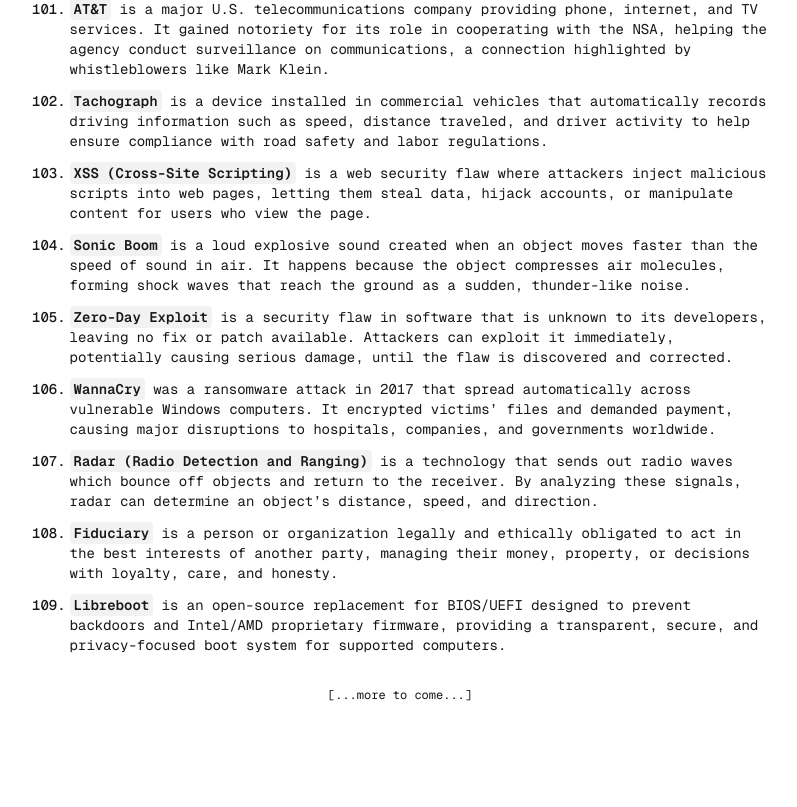
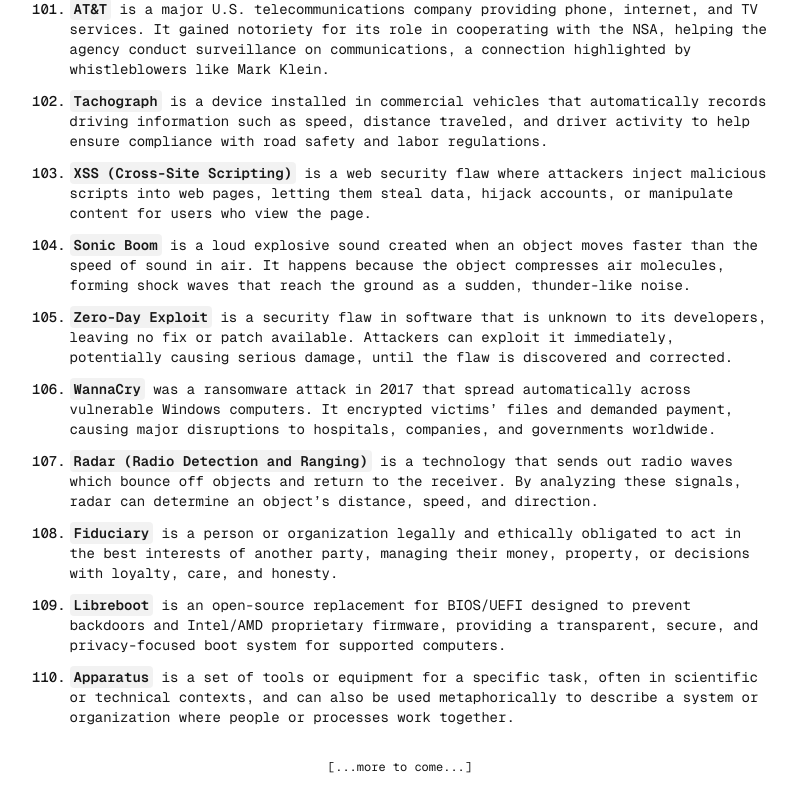
Before and after one commit to BrahimBoussada/mind-log, a Next.js app: page / in a window 1280 px wide. Shown: the part 6404-7211 px from the top of the page, without its empty margins (240-1037 px from the left). Before the commit the page ends 7139 px from the top, so only its background shows below. Built offline with nearby package versions, Linux system fonts and the light colour scheme.

Commit message:
log:28-11-2025

```diff
--- a/src/app/page.tsx
+++ b/src/app/page.tsx
@@ -1040,6 +1040,16 @@ export default function Home() {
           </Text>
         </Note>
 
+        <Note>
+          <N>110. </N>
+          <Text>
+            <Key>Apparatus</Key> is a set of tools or equipment for a specific
+            task, often in scientific or technical contexts, and can also be
+            used metaphorically to describe a system or organization where
+            people or processes work together.
+          </Text>
+        </Note>
+
         {/* --- end --- */}
       </NoteWrapper>
 
```
